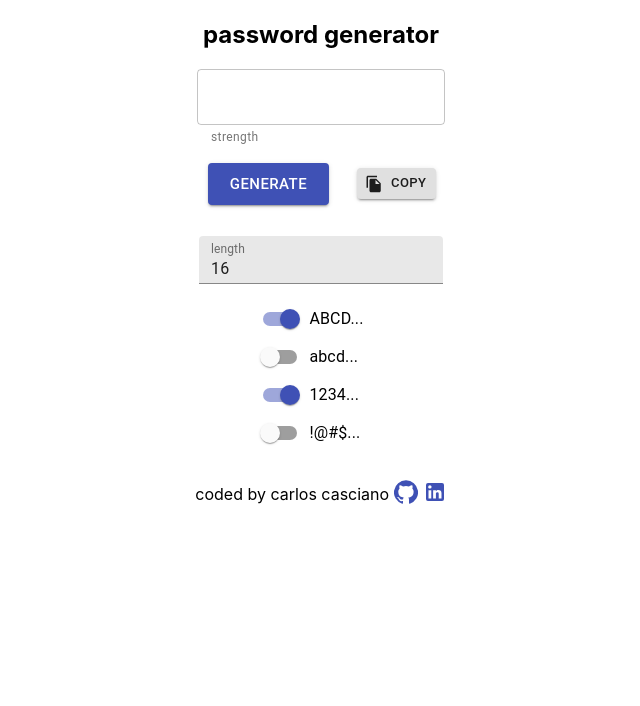
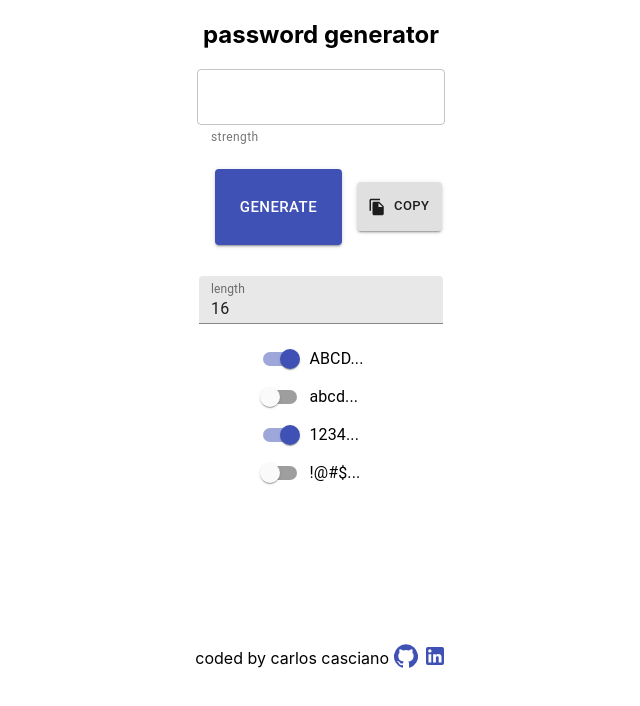
Before and after one commit to carloscasciano/password_generator_react, a React (Create React App) app: page / in a window 1280 px wide. Shown: the top 706 px of the page, without its empty margins (319-959 px from the left). Built offline with nearby package versions, Linux system fonts and the light colour scheme.

Commit message:
Update footer and buttons

```diff
--- a/package.json
+++ b/package.json
@@ -9,6 +9,7 @@
     "@testing-library/jest-dom": "^4.2.4",
     "@testing-library/react": "^9.4.0",
     "@testing-library/user-event": "^7.2.1",
+    "rc-footer": "^0.6.2",
     "react": "^16.12.0",
     "react-copy-to-clipboard": "^5.0.2",
     "react-dom": "^16.12.0",
--- a/src/App.js
+++ b/src/App.js
@@ -5,7 +5,7 @@ import Title from './components/Title'
 import GeneratedPasswordMenu from './components/GeneratedPasswordMenu'
 import ButtonsMenu from './components/ButtonsMenu'
 import CommandsMenu from './components/CommandsMenu'
-import Footer from './components/Footer'
+import FooterInfo from './components/FooterInfo'
 
 import {generatePassword} from './code_logic/generatePassword'
 import {createMasterString} from './code_logic/generatePassword'
@@ -84,7 +84,7 @@ function App() {
         rulesSwitches = {rulesSwitches}
         handleSwitchesState = {handleSwitchesState}
       />
-      <Footer/>
+      <FooterInfo />
     </div>
   );
 }
--- a/src/components/ButtonsMenu.js
+++ b/src/components/ButtonsMenu.js
@@ -3,12 +3,20 @@ import Grid from '@material-ui/core/Grid'
 import GeneratePasswordButton from './GeneratePasswordButton'
 import CopyToClipboardButton from './CopyToClipboardButton'
 
+
 const ButtonsMenu = (props) => {
     return (
         <>
-            <Grid >
-                <GeneratePasswordButton props = {props} />
-                <CopyToClipboardButton props = {props} />
+            <Grid
+                container
+                direction="row"
+                justify="center"
+                alignItems="center"
+                style={{marginTop:"6px"}}
+
+            >
+                <GeneratePasswordButton item props = {props} />
+                <CopyToClipboardButton item props = {props} />
             </Grid>
         </>
     )
--- a/src/components/CopyToClipboardButton.js
+++ b/src/components/CopyToClipboardButton.js
@@ -4,7 +4,7 @@ import FileCopyIcon from '@material-ui/icons/FileCopy'
 import {CopyToClipboard} from 'react-copy-to-clipboard'
 
 const buttonStyle = {
-    margin: '1em'
+    padding: '1em'
 }
 
 const CopyToClipboardButton = (props) => {
--- a/src/components/Footer.js
+++ b/src/components/FooterInfo.js
@@ -4,12 +4,18 @@
  import Grid from '@material-ui/core/Grid'
  import Link from '@material-ui/core/Link'
 
+ const footerStyle = {
+    flexShrink: "0",
+    textAlign: "center",
+    marginTop: "calc(5% + 60px)",
+    bottom: "0"
+ }
 
  const iconStyle = {
      padding:"0.3em"
  }
 
- const Footer = () => {
+ const FooterInfo = () => {
      return (
          <>
 
@@ -18,6 +24,7 @@
                 direction="row"
                 justify="center"
                 alignItems="center"
+                style={footerStyle}
             >
                 <p>coded by carlos casciano</p>
                 <Link href="https://github.com/carloscasciano/" style={iconStyle}>
@@ -27,9 +34,8 @@
                     <LinkedInIcon />
                 </Link>
             </Grid>
-
          </>
      )
  }
 
- export default Footer
+ export default FooterInfo
--- a/src/components/GeneratePasswordButton.js
+++ b/src/components/GeneratePasswordButton.js
@@ -2,7 +2,8 @@ import React from 'react'
 import Button from '@material-ui/core/Button'
 
 const buttonStyle = {
-    margin: '1em'
+    margin:"15px",
+    padding:"25px"
 }
 
 const GeneratePasswordButton = (props) => {
--- a/src/index.css
+++ b/src/index.css
@@ -6,8 +6,3 @@ body {
   -webkit-font-smoothing: antialiased;
   -moz-osx-font-smoothing: grayscale;
 }
-
-code {
-  font-family: source-code-pro, Menlo, Monaco, Consolas, 'Courier New',
-    monospace;
-}
--- /dev/null
+++ b/src/index.html
@@ -0,0 +1 @@
+<link rel="stylesheet" href="https://fonts.googleapis.com/css?family=Roboto:300,400,500,700&display=swap" />
```
Also changed, not shown: 1 other file (tests, documents, lock files or other folders).
